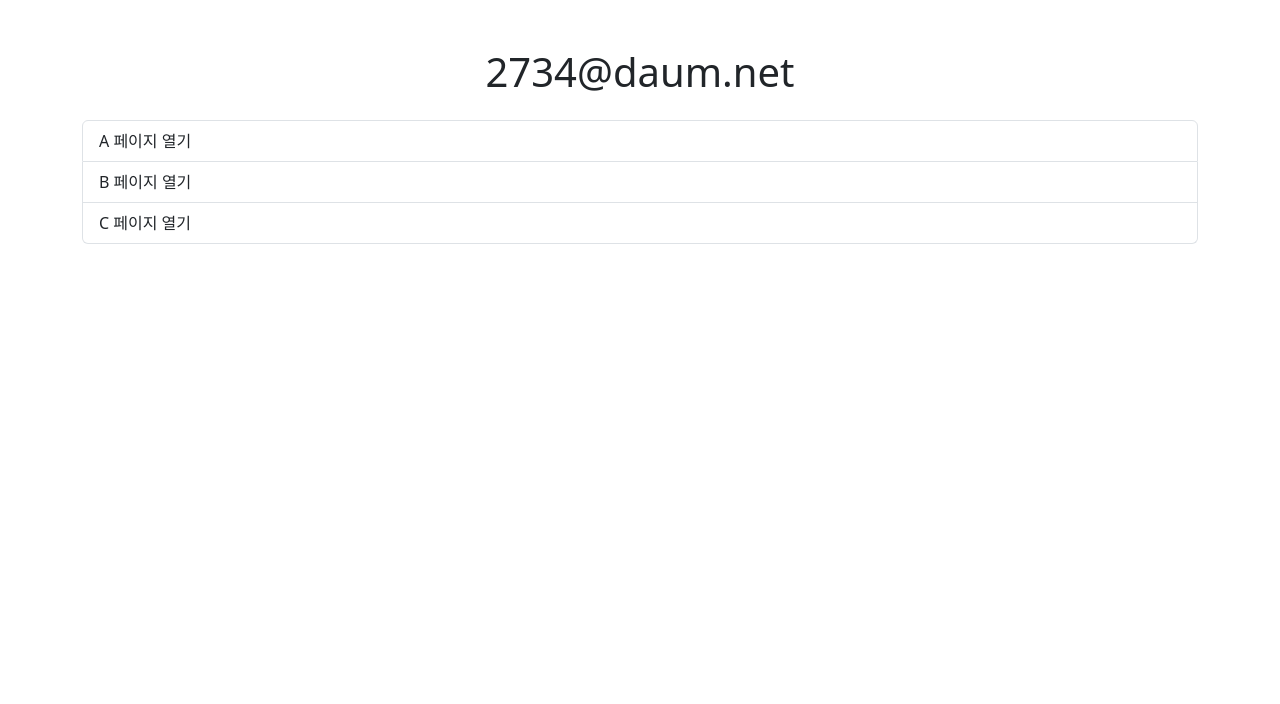
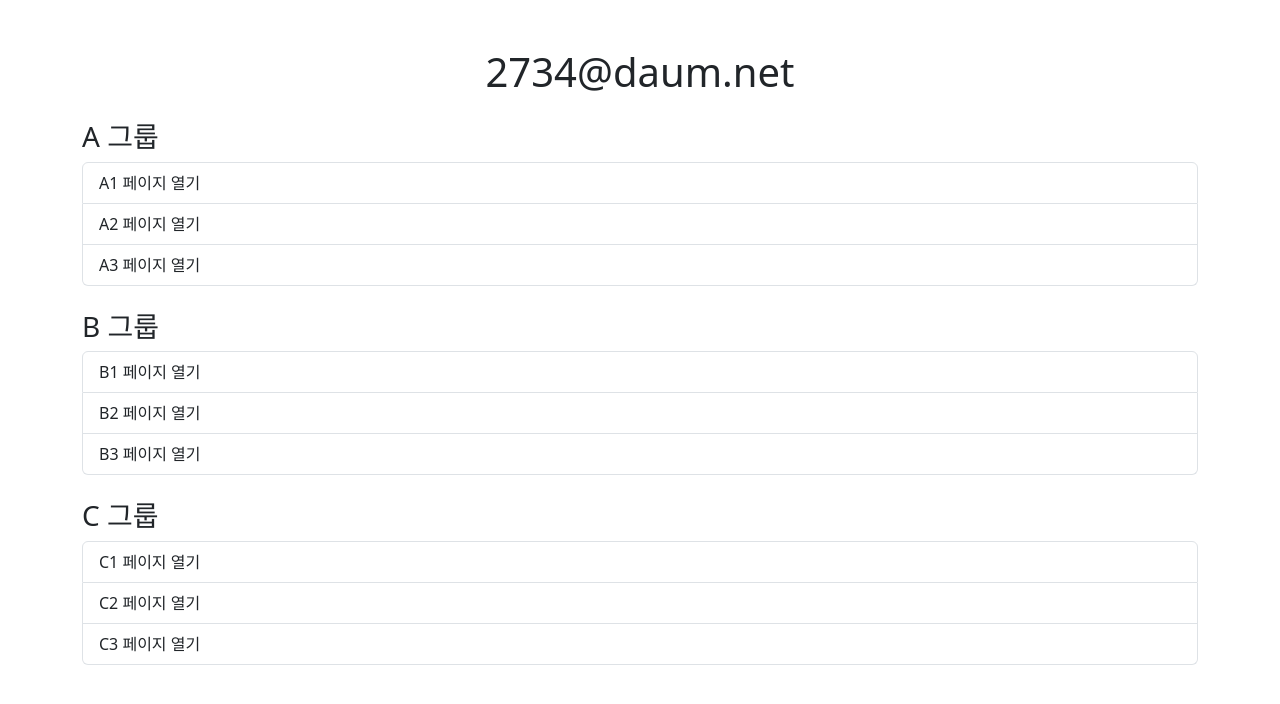
Before and after one commit to 0102734/0102734.github.io, a plain HTML site: page index.html in a window 1280 px wide. Drawn offline with nearby package versions, Linux system fonts and the light colour scheme.

Commit message:
Update index.html

```diff
--- a/index.html
+++ b/index.html
@@ -10,12 +10,39 @@
 <body>
     <div class="container mt-5">
         <h1 class="text-center mb-4">2734@daum.net</h1>
-        <div class="list-group">
-            <a href="a.html" target="_blank" class="list-group-item list-group-item-action">A 페이지 열기</a>
-            <a href="b.html" target="_blank" class="list-group-item list-group-item-action">B 페이지 열기</a>
-            <a href="c.html" target="_blank" class="list-group-item list-group-item-action">C 페이지 열기</a>
-            <!-- 필요에 따라 추가 링크를 더 추가할 수 있습니다 -->
+
+        <!-- A 그룹 -->
+        <div class="mb-4">
+            <h3>A 그룹</h3>
+            <div class="list-group">
+                <a href="a1.html" target="_blank" class="list-group-item list-group-item-action">A1 페이지 열기</a>
+                <a href="a2.html" target="_blank" class="list-group-item list-group-item-action">A2 페이지 열기</a>
+                <a href="a3.html" target="_blank" class="list-group-item list-group-item-action">A3 페이지 열기</a>
+            </div>
         </div>
+
+        <!-- B 그룹 -->
+        <div class="mb-4">
+            <h3>B 그룹</h3>
+            <div class="list-group">
+                <a href="b1.html" target="_blank" class="list-group-item list-group-item-action">B1 페이지 열기</a>
+                <a href="b2.html" target="_blank" class="list-group-item list-group-item-action">B2 페이지 열기</a>
+                <a href="b3.html" target="_blank" class="list-group-item list-group-item-action">B3 페이지 열기</a>
+            </div>
+        </div>
+
+        <!-- C 그룹 -->
+        <div class="mb-4">
+            <h3>C 그룹</h3>
+            <div class="list-group">
+                <a href="c1.html" target="_blank" class="list-group-item list-group-item-action">C1 페이지 열기</a>
+                <a href="c2.html" target="_blank" class="list-group-item list-group-item-action">C2 페이지 열기</a>
+                <a href="c3.html" target="_blank" class="list-group-item list-group-item-action">C3 페이지 열기</a>
+            </div>
+        </div>
+
+        <!-- 추가적인 그룹이나 링크를 여기에 추가할 수 있습니다 -->
+
     </div>
 
     <!-- Bootstrap JS (옵션) -->
```
